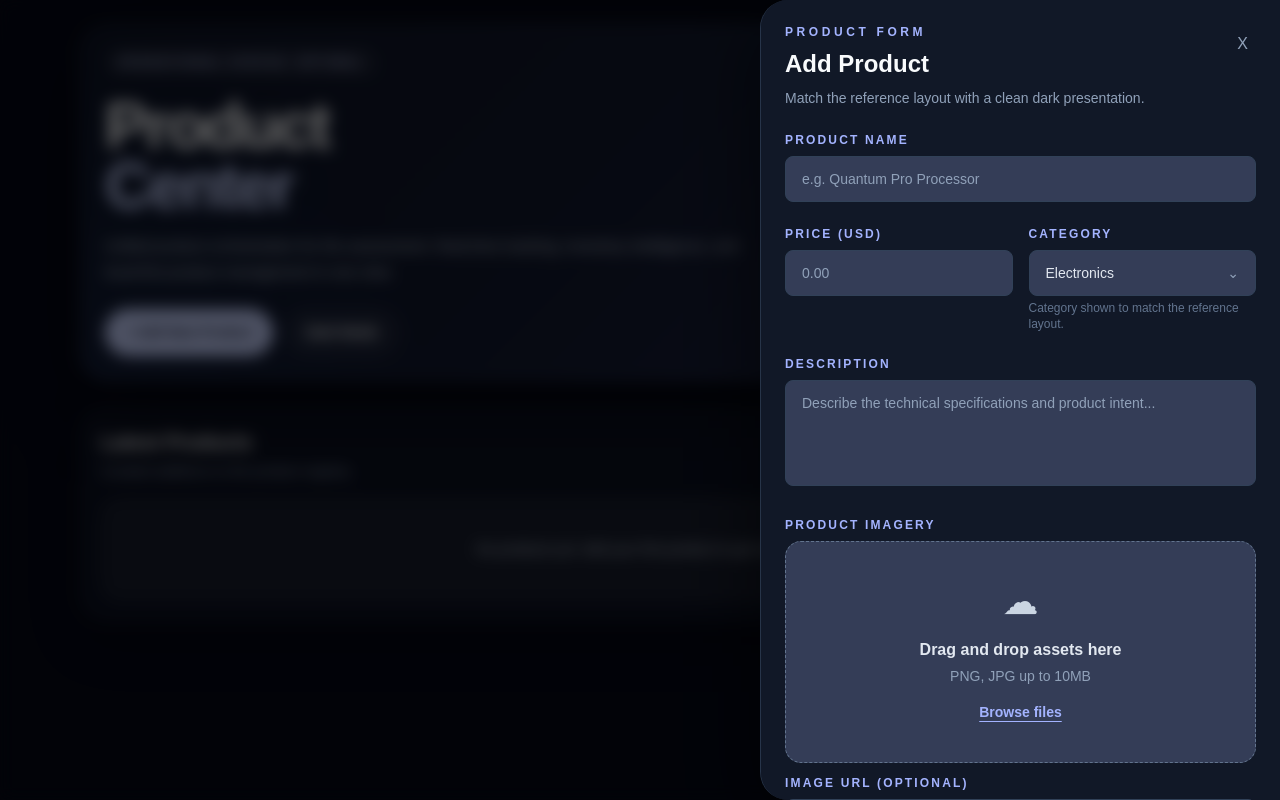
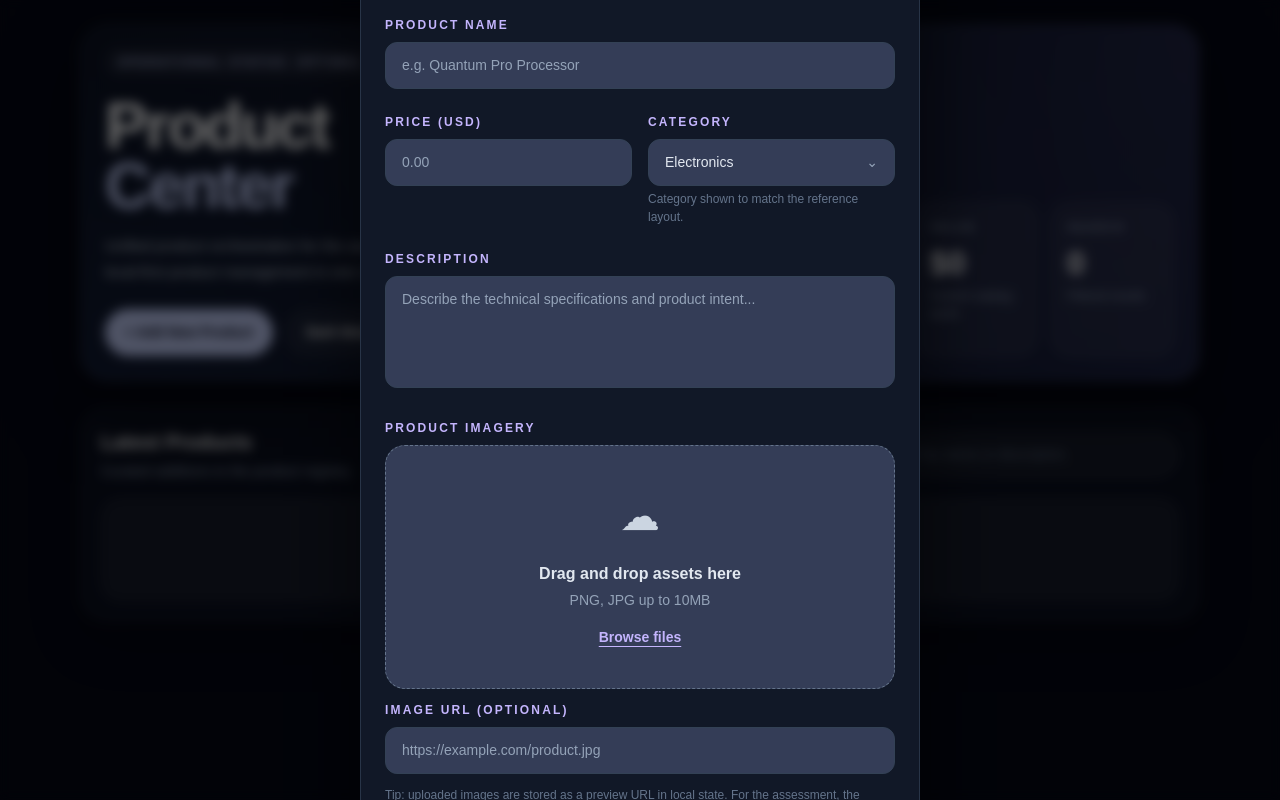
Before and after one commit to Satheesan-R/Product-Management-System, a Next.js app: page / in a window 1280 px wide. Both pictures are taken after a click on the button "+ Add New Product". Built offline with nearby package versions, Linux system fonts and the light colour scheme.

Commit message:
seperate the css from the product dialog

```diff
--- /dev/null
+++ b/app/components/ProductDialog.module.css
@@ -0,0 +1,268 @@
+.overlay {
+  position: fixed;
+  inset: 0;
+  z-index: 50;
+  display: flex;
+  align-items: center;
+  justify-content: center;
+  padding: 16px;
+  background: rgba(0, 0, 0, 0.6);
+  backdrop-filter: blur(6px);
+}
+
+.backdrop {
+  position: absolute;
+  inset: 0;
+  width: 100%;
+  height: 100%;
+  cursor: default;
+}
+
+.dialog {
+  position: relative;
+  z-index: 10;
+  display: flex;
+  width: 100%;
+  max-width: 560px;
+  flex-direction: column;
+  overflow-y: auto;
+  border: 1px solid rgba(51, 65, 85, 0.7);
+  border-radius: 28px;
+  padding: 24px;
+  background: #111827;
+  box-shadow: 0 24px 80px rgba(0, 0, 0, 0.55);
+}
+
+.header {
+  margin-bottom: 24px;
+  display: flex;
+  align-items: flex-start;
+  justify-content: space-between;
+  gap: 16px;
+}
+
+.eyebrow {
+  color: #c4b5fd;
+  font-size: 11px;
+  font-weight: 900;
+  text-transform: uppercase;
+  letter-spacing: 0.3em;
+}
+
+.title {
+  margin-top: 8px;
+  color: #f8fafc;
+  font-size: 24px;
+  font-weight: 600;
+}
+
+.subtitle {
+  margin-top: 8px;
+  color: #94a3b8;
+  font-size: 14px;
+}
+
+.closeButton {
+  border: 0;
+  border-radius: 999px;
+  padding: 8px;
+  color: #94a3b8;
+  background: transparent;
+  transition: background-color 160ms ease, color 160ms ease;
+}
+
+.closeButton:hover {
+  background: rgba(255, 255, 255, 0.1);
+  color: #ffffff;
+}
+
+.form {
+  display: grid;
+  gap: 24px;
+}
+
+.fieldLabel {
+  display: block;
+  margin-bottom: 8px;
+  color: #c4b5fd;
+  font-size: 12px;
+  font-weight: 900;
+  text-transform: uppercase;
+  letter-spacing: 0.18em;
+}
+
+.textInput,
+.textArea {
+  width: 100%;
+  border: 1px solid #334155;
+  border-radius: 12px;
+  background: #343d57;
+  color: #f8fafc;
+  font-size: 14px;
+  outline: none;
+  transition: border-color 160ms ease, box-shadow 160ms ease;
+}
+
+.textInput {
+  padding: 12px 16px;
+}
+
+.textArea {
+  min-height: 112px;
+  resize: none;
+  padding: 12px 16px;
+}
+
+.textInput::placeholder,
+.textArea::placeholder {
+  color: #94a3b8;
+}
+
+.textInput:focus,
+.textArea:focus {
+  border-color: #818cf8;
+  box-shadow: 0 0 0 4px rgba(129, 140, 248, 0.2);
+}
+
+.gridTwo {
+  display: grid;
+  gap: 16px;
+}
+
+@media (min-width: 640px) {
+  .gridTwo {
+    grid-template-columns: repeat(2, minmax(0, 1fr));
+  }
+}
+
+.staticField {
+  display: flex;
+  align-items: center;
+  border: 1px solid #334155;
+  border-radius: 12px;
+  padding: 12px 16px;
+  background: #343d57;
+  color: #e2e8f0;
+  font-size: 14px;
+}
+
+.staticFieldNote {
+  margin-top: 4px;
+  color: #64748b;
+  font-size: 12px;
+}
+
+.staticFieldArrow {
+  color: #94a3b8;
+}
+
+.errorText {
+  margin-top: 4px;
+  color: #fda4af;
+  font-size: 12px;
+}
+
+.uploadButton {
+  display: flex;
+  width: 100%;
+  flex-direction: column;
+  align-items: center;
+  justify-content: center;
+  border: 1px dashed #64748b;
+  border-radius: 20px;
+  padding: 40px 24px;
+  background: #343d57;
+  color: #e2e8f0;
+  text-align: center;
+  transition: background-color 160ms ease, border-color 160ms ease;
+}
+
+.uploadButton:hover {
+  border-color: #818cf8;
+  background: #3a4561;
+}
+
+.uploadIcon {
+  margin-bottom: 16px;
+  color: #cbd5e1;
+  font-size: 40px;
+}
+
+.uploadTitle {
+  font-size: 16px;
+  font-weight: 600;
+}
+
+.uploadHint {
+  margin-top: 4px;
+  color: #94a3b8;
+  font-size: 14px;
+}
+
+.uploadLink {
+  margin-top: 16px;
+  color: #c4b5fd;
+  font-size: 14px;
+  font-weight: 700;
+  text-decoration: underline;
+  text-underline-offset: 4px;
+}
+
+.preview {
+  margin-top: 16px;
+  overflow: hidden;
+  border: 1px solid #334155;
+  border-radius: 18px;
+  background: #1f2937;
+}
+
+.previewImage {
+  width: 100%;
+  height: 192px;
+  object-fit: cover;
+}
+
+.tip {
+  margin-top: 12px;
+  color: #64748b;
+  font-size: 12px;
+  line-height: 1.5;
+}
+
+.actions {
+  display: flex;
+  align-items: center;
+  justify-content: flex-end;
+  gap: 12px;
+  padding-top: 8px;
+}
+
+.cancelButton,
+.submitButton {
+  border: 0;
+  border-radius: 12px;
+  font-size: 14px;
+  font-weight: 700;
+  transition: background-color 160ms ease, transform 160ms ease;
+}
+
+.cancelButton {
+  padding: 10px 16px;
+  border: 1px solid #475569;
+  color: #e2e8f0;
+  background: transparent;
+}
+
+.cancelButton:hover {
+  background: rgba(255, 255, 255, 0.1);
+}
+
+.submitButton {
+  padding: 10px 16px;
+  color: #ffffff;
+  background: #6366f1;
+}
+
+.submitButton:hover {
+  background: #4f46e5;
+}
--- a/app/components/ProductDialog.tsx
+++ b/app/components/ProductDialog.tsx
@@ -6,6 +6,7 @@ import {
 	type Product,
 	type ProductFormInput,
 } from "@/app/lib/product";
+import styles from "./ProductDialog.module.css";
 
 type ProductDialogProps = {
 	open: boolean;
@@ -120,42 +121,42 @@ export default function ProductDialog({
 
 	return (
 		<div
-			className="fixed inset-0 z-50 bg-black/60 backdrop-blur-sm"
+			className={styles.overlay}
 			role="dialog"
 			aria-modal="true"
 			aria-label={title}
 		>
 			<button
 				type="button"
-				className="absolute inset-0 h-full w-full cursor-default"
+				className={styles.backdrop}
 				onClick={onClose}
 				aria-label="Close backdrop"
 			/>
 
-			<div className="absolute right-0 top-0 flex h-full w-full max-w-[520px] flex-col overflow-y-auto border-l border-slate-700/70 bg-[#111827] p-6 shadow-[0_24px_80px_rgba(0,0,0,0.55)] sm:w-[520px] sm:rounded-l-[28px]">
-				<div className="mb-6 flex items-start justify-between gap-4">
+			<div className={styles.dialog}>
+				<div className={styles.header}>
 					<div>
-						<p className="text-xs font-black uppercase tracking-[0.3em] text-indigo-300">
+						<p className={styles.eyebrow}>
 							Product Form
 						</p>
-						<h2 className="mt-2 text-2xl font-semibold text-slate-50">{title}</h2>
-						<p className="mt-2 text-sm text-slate-400">
+						<h2 className={styles.title}>{title}</h2>
+						<p className={styles.subtitle}>
 							Match the reference layout with a clean dark presentation.
 						</p>
 					</div>
 					<button
 						type="button"
 						onClick={onClose}
-						className="rounded-full p-2 text-slate-400 transition hover:bg-white/10 hover:text-white"
+						className={styles.closeButton}
 						aria-label="Close dialog"
 					>
 						X
 					</button>
 				</div>
 
-				<form onSubmit={handleSubmit} className="space-y-6">
+				<form onSubmit={handleSubmit} className={styles.form}>
 					<div>
-						<label className="mb-2 block text-xs font-black uppercase tracking-[0.18em] text-indigo-300" htmlFor="name">
+						<label className={styles.fieldLabel} htmlFor="name">
 							Product Name
 						</label>
 						<input
@@ -163,17 +164,17 @@ export default function ProductDialog({
 							type="text"
 							value={form.name}
 							onChange={(event) => updateField("name", event.target.value)}
-							className="w-full rounded-lg border border-slate-700 bg-[#343d57] px-4 py-3 text-sm text-slate-100 outline-none transition placeholder:text-slate-400 focus:border-indigo-400 focus:ring-2 focus:ring-indigo-400/20"
+							className={styles.textInput}
 							placeholder="e.g. Quantum Pro Processor"
 						/>
 						{errors.name ? (
-							<p className="mt-1 text-xs text-rose-400">{errors.name}</p>
+							<p className={styles.errorText}>{errors.name}</p>
 						) : null}
 					</div>
 
-					<div className="grid gap-4 sm:grid-cols-2">
+					<div className={styles.gridTwo}>
 						<div>
-							<label className="mb-2 block text-xs font-black uppercase tracking-[0.18em] text-indigo-300" htmlFor="price">
+							<label className={styles.fieldLabel} htmlFor="price">
 								Price (USD)
 							</label>
 							<input
@@ -183,31 +184,28 @@ export default function ProductDialog({
 								step="0.01"
 								value={form.price}
 								onChange={(event) => updateField("price", event.target.value)}
-								className="w-full rounded-lg border border-slate-700 bg-[#343d57] px-4 py-3 text-sm text-slate-100 outline-none transition placeholder:text-slate-400 focus:border-indigo-400 focus:ring-2 focus:ring-indigo-400/20"
+								className={styles.textInput}
 								placeholder="0.00"
 							/>
 							{errors.price ? (
-								<p className="mt-1 text-xs text-rose-400">{errors.price}</p>
+								<p className={styles.errorText}>{errors.price}</p>
 							) : null}
 						</div>
 
 						<div>
-							<label className="mb-2 block text-xs font-black uppercase tracking-[0.18em] text-indigo-300" htmlFor="category">
+							<label className={styles.fieldLabel} htmlFor="category">
 								Category
 							</label>
-							<div className="flex items-center rounded-lg border border-slate-700 bg-[#343d57] px-4 py-3 text-sm text-slate-200">
+							<div className={styles.staticField}>
 								<span className="flex-1">Electronics</span>
-								<span className="text-slate-400">⌄</span>
+								<span className={styles.staticFieldArrow}>⌄</span>
 							</div>
-							<p className="mt-1 text-xs text-slate-500">Category shown to match the reference layout.</p>
+							<p className={styles.staticFieldNote}>Category shown to match the reference layout.</p>
 						</div>
 					</div>
 
 					<div>
-						<label
-							className="mb-2 block text-xs font-black uppercase tracking-[0.18em] text-indigo-300"
-							htmlFor="description"
-						>
+						<label className={styles.fieldLabel} htmlFor="description">
 							Description
 						</label>
 						<textarea
@@ -215,16 +213,16 @@ export default function ProductDialog({
 							rows={4}
 							value={form.description}
 							onChange={(event) => updateField("description", event.target.value)}
-							className="w-full resize-none rounded-lg border border-slate-700 bg-[#343d57] px-4 py-3 text-sm text-slate-100 outline-none transition placeholder:text-slate-400 focus:border-indigo-400 focus:ring-2 focus:ring-indigo-400/20"
+							className={styles.textArea}
 							placeholder="Describe the technical specifications and product intent..."
 						/>
 						{errors.description ? (
-							<p className="mt-1 text-xs text-rose-400">{errors.description}</p>
+							<p className={styles.errorText}>{errors.description}</p>
 						) : null}
 					</div>
 
 					<div>
-						<label className="mb-2 block text-xs font-black uppercase tracking-[0.18em] text-indigo-300">
+						<label className={styles.fieldLabel}>
 							Product Imagery
 						</label>
 						<input
@@ -237,17 +235,17 @@ export default function ProductDialog({
 						<button
 							type="button"
 							onClick={openFilePicker}
-							className="flex w-full flex-col items-center justify-center rounded-2xl border border-dashed border-slate-500 bg-[#343d57] px-6 py-10 text-center text-slate-200 transition hover:border-indigo-400 hover:bg-[#3a4561]"
+							className={styles.uploadButton}
 						>
-							<div className="mb-4 text-4xl text-slate-300">☁</div>
-							<p className="text-base font-semibold">Drag and drop assets here</p>
-							<p className="mt-1 text-sm text-slate-400">PNG, JPG up to 10MB</p>
-							<span className="mt-4 text-sm font-semibold text-indigo-300 underline underline-offset-4">
+							<div className={styles.uploadIcon}>☁</div>
+							<p className={styles.uploadTitle}>Drag and drop assets here</p>
+							<p className={styles.uploadHint}>PNG, JPG up to 10MB</p>
+							<span className={styles.uploadLink}>
 								Browse files
 							</span>
 						</button>
-						<div className="mt-3">
-							<label className="mb-2 block text-xs font-black uppercase tracking-[0.18em] text-indigo-300" htmlFor="imageUrl">
+						<div style={{ marginTop: 12 }}>
+							<label className={styles.fieldLabel} htmlFor="imageUrl">
 								Image URL (optional)
 							</label>
 							<input
@@ -255,35 +253,35 @@ export default function ProductDialog({
 								type="url"
 								value={form.imageUrl ?? ""}
 								onChange={(event) => updateField("imageUrl", event.target.value)}
-								className="w-full rounded-lg border border-slate-700 bg-[#343d57] px-4 py-3 text-sm text-slate-100 outline-none transition placeholder:text-slate-400 focus:border-indigo-400 focus:ring-2 focus:ring-indigo-400/20"
+								className={styles.textInput}
 								placeholder="https://example.com/product.jpg"
 							/>
 							{errors.imageUrl ? (
-								<p className="mt-1 text-xs text-rose-400">{errors.imageUrl}</p>
+								<p className={styles.errorText}>{errors.imageUrl}</p>
 							) : null}
 						</div>
 						{imagePreview ? (
-							<div className="mt-4 overflow-hidden rounded-2xl border border-slate-700 bg-[#1f2937]">
-								<img src={imagePreview} alt="Preview" className="h-48 w-full object-cover" />
+							<div className={styles.preview}>
+								<img src={imagePreview} alt="Preview" className={styles.previewImage} />
 							</div>
 						) : null}
-						<p className="mt-3 text-xs leading-5 text-slate-500">
+						<p className={styles.tip}>
 							Tip: uploaded images are stored as a preview URL in local state. For the
 							assessment, the image URL field is what persists.
 						</p>
 					</div>
 
-					<div className="flex items-center justify-end gap-3 pt-2">
+					<div className={styles.actions}>
 						<button
 							type="button"
 							onClick={onClose}
-							className="rounded-lg border border-slate-600 px-4 py-2 text-sm font-medium text-slate-200 transition hover:bg-white/10"
+							className={styles.cancelButton}
 						>
 							Cancel
 						</button>
 						<button
 							type="submit"
-							className="rounded-lg bg-indigo-500 px-4 py-2 text-sm font-semibold text-white transition hover:bg-indigo-600"
+							className={styles.submitButton}
 						>
 							{mode === "create" ? "Add Product" : "Save Changes"}
 						</button>
```
